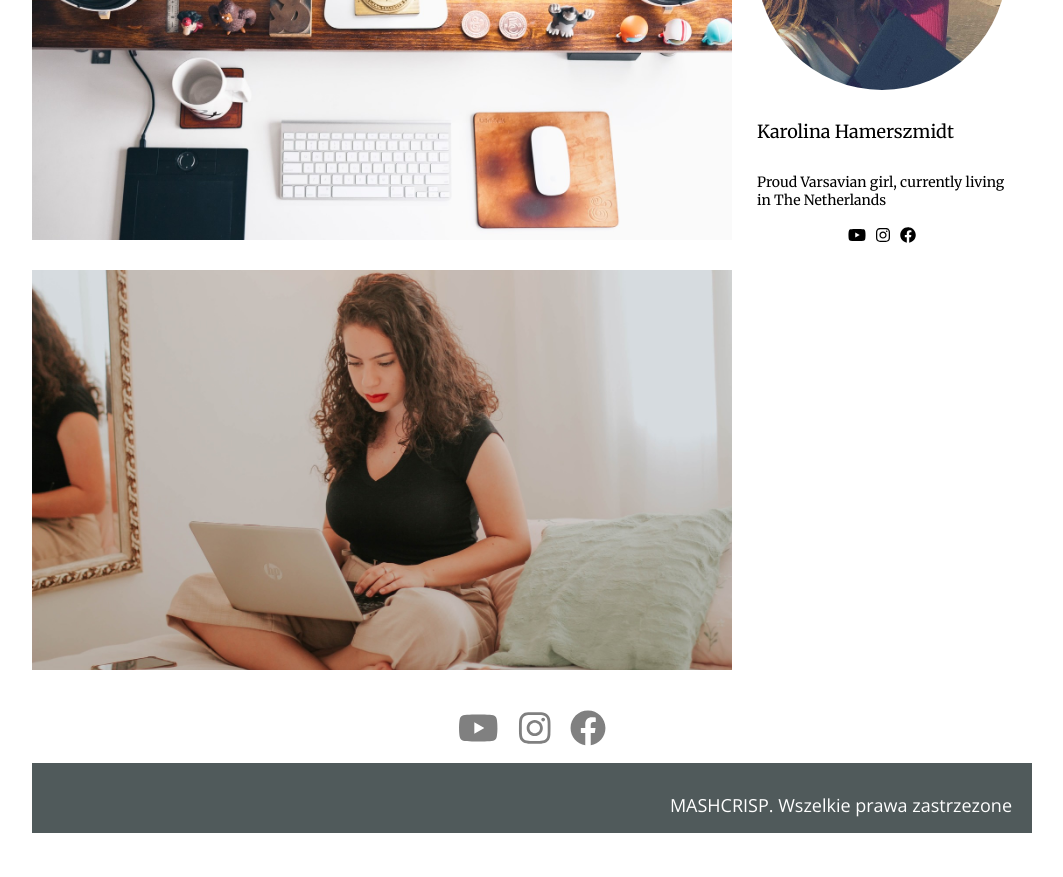
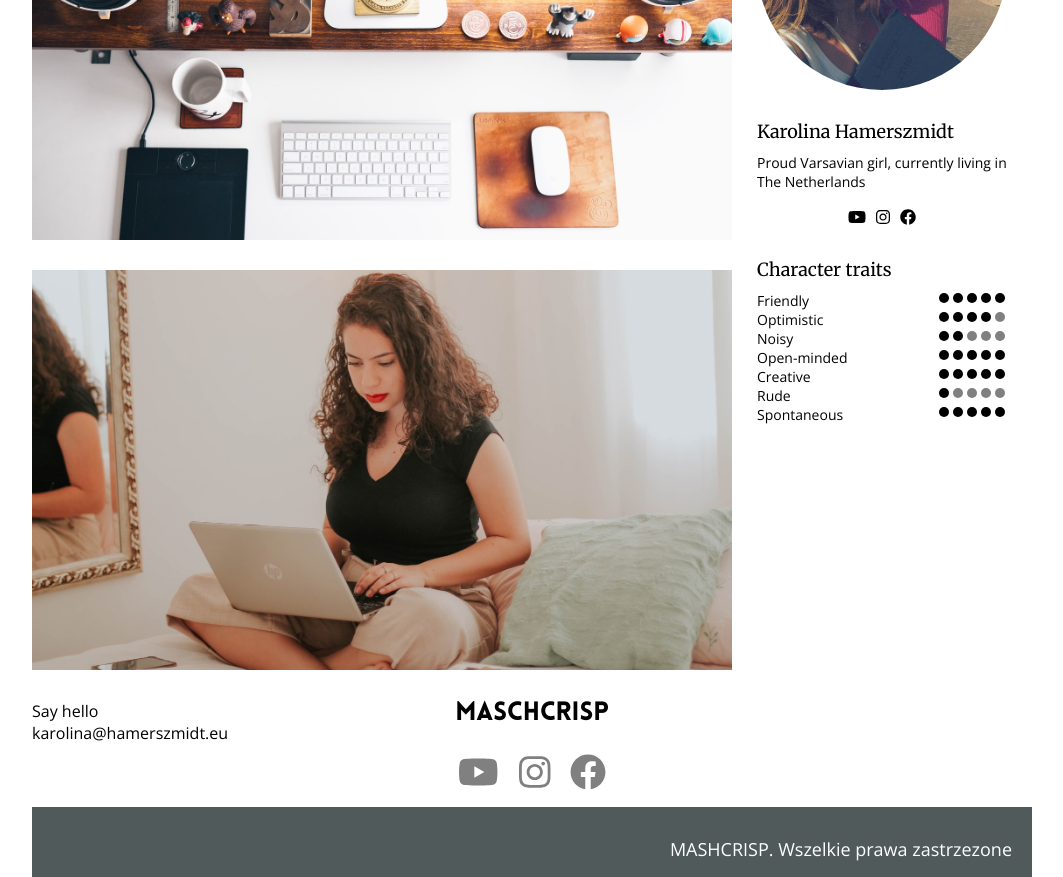
Before and after one commit to karolinahamerszmidt/karolina-blog, a React (Create React App) app: page / in a window 1280 px wide. Shown: the part 1540-2417 px from the top of the page, without its empty margins (108-1171 px from the left). Before the commit the page ends 2373 px from the top, so only its background shows below. Built offline with nearby package versions, Linux system fonts and the light colour scheme.

Commit message:
Main Page

```diff
--- a/src/App.css
+++ b/src/App.css
@@ -230,16 +230,16 @@
   border-radius: 50%;
 }
 .drugaPodStrona__aboutMe {
-  font-family: "Merriweather", serif;
 }
 
 .drugaPodStrona__aboutMeTytul {
   margin: 30px 25px 10px 25px;
   font-size: 18px;
+  font-family: "Merriweather", serif;
 }
 
 .drugaPodStrona__aboutMeTekst {
-  margin: 30px 25px 10px 25px;
+  margin: 10px 25px 10px 25px;
   font-size: 14px;
 }
 
@@ -260,3 +260,25 @@
 .drugaPodStrona__socialMedia > a:hover {
   opacity: 0.5;
 }
+
+.bottomText {
+  display: flex;
+}
+
+.bottomTextKolumnaL {
+  width: 100%;
+}
+
+.bottomText_sayHello {
+}
+
+.bottomTextKolumnaS {
+  width: 100%;
+  text-align: center;
+  font-family: "LoveloBlack";
+  font-size: 26px;
+}
+
+.bottomTextKolumnP {
+  width: 100%;
+}
--- a/src/App.js
+++ b/src/App.js
@@ -14,6 +14,7 @@ import {
 import karolina from "./karolina_aboutme_small.jpg";
 import biuro from "./biuro_small.jpg";
 import bed from "./bed_small.jpg";
+import { PersonalSkills } from "./PersonalSkills";
 
 const Post = ({ tytul, data, zdjecie, onClick }) => (
   <div onClick={onClick} className="post">
@@ -212,9 +213,19 @@ function App() {
                 <FontAwesomeIcon icon={faFacebook} />
               </a>
             </div>
+            <PersonalSkills />
           </div>
         </div>
       ) : null}
+
+      <div className="bottomText">
+        <div className="bottomTextKolumnaL">
+          <div className="bottomText_sayHello"> Say hello</div>
+          <div className="bottomTextEmail">karolina@hamerszmidt.eu</div>
+        </div>
+        <div className="bottomTextKolumnaS">MASCHCRISP</div>
+        <div className="bottomTextKolumnP"></div>
+      </div>
 
       <div className="socialMedia">
         <FontAwesomeIcon icon={faYoutube} />
--- /dev/null
+++ b/src/PersonalSkills.css
@@ -0,0 +1,34 @@
+.PersonalSkills {
+  padding: 25px;
+}
+
+.PersonalSkills__CharacterTraits {
+  font-size: 18px;
+  margin-bottom: 10px;
+  font-family: "Merriweather", serif;
+}
+
+.PersonalSkill__skill {
+  display: flex;
+}
+
+.PersonalSkills__T {
+  font-size: 14px;
+}
+
+.PersonalSkills__pasek {
+  display: flex;
+  margin-left: auto;
+}
+
+.PersonalSkills__pasekKropka {
+  height: 10px;
+  width: 10px;
+  background-color: gray;
+  margin: 2px;
+  border-radius: 50%;
+}
+
+.PersonalSkills__pasekKropka_active {
+  background-color: black;
+}
--- /dev/null
+++ b/src/PersonalSkills.js
@@ -0,0 +1,58 @@
+import React from "react";
+import "./PersonalSkills.css";
+
+const Skill = ({ name, level }) => (
+  <div className="PersonalSkill__skill">
+    <div className="PersonalSkills__T">{name}</div>
+    <div className="PersonalSkills__pasek">
+      <div
+        className={
+          level > 0
+            ? "PersonalSkills__pasekKropka PersonalSkills__pasekKropka_active"
+            : "PersonalSkills__pasekKropka"
+        }
+      ></div>
+      <div
+        className={
+          level > 1
+            ? "PersonalSkills__pasekKropka PersonalSkills__pasekKropka_active"
+            : "PersonalSkills__pasekKropka"
+        }
+      ></div>{" "}
+      <div
+        className={
+          level > 2
+            ? "PersonalSkills__pasekKropka PersonalSkills__pasekKropka_active"
+            : "PersonalSkills__pasekKropka"
+        }
+      ></div>{" "}
+      <div
+        className={
+          level > 3
+            ? "PersonalSkills__pasekKropka PersonalSkills__pasekKropka_active"
+            : "PersonalSkills__pasekKropka"
+        }
+      ></div>{" "}
+      <div
+        className={
+          level > 4
+            ? "PersonalSkills__pasekKropka PersonalSkills__pasekKropka_active"
+            : "PersonalSkills__pasekKropka"
+        }
+      ></div>
+    </div>
+  </div>
+);
+
+export const PersonalSkills = () => (
+  <div className="PersonalSkills">
+    <div className="PersonalSkills__CharacterTraits">Character traits</div>
+    <Skill name="Friendly" level={5} />
+    <Skill name="Optimistic" level={4} />
+    <Skill name="Noisy" level={2} />
+    <Skill name="Open-minded" level={5} />
+    <Skill name="Creative" level={5} />
+    <Skill name="Rude" level={1} />
+    <Skill name="Spontaneous" level={5} />
+  </div>
+);
```
